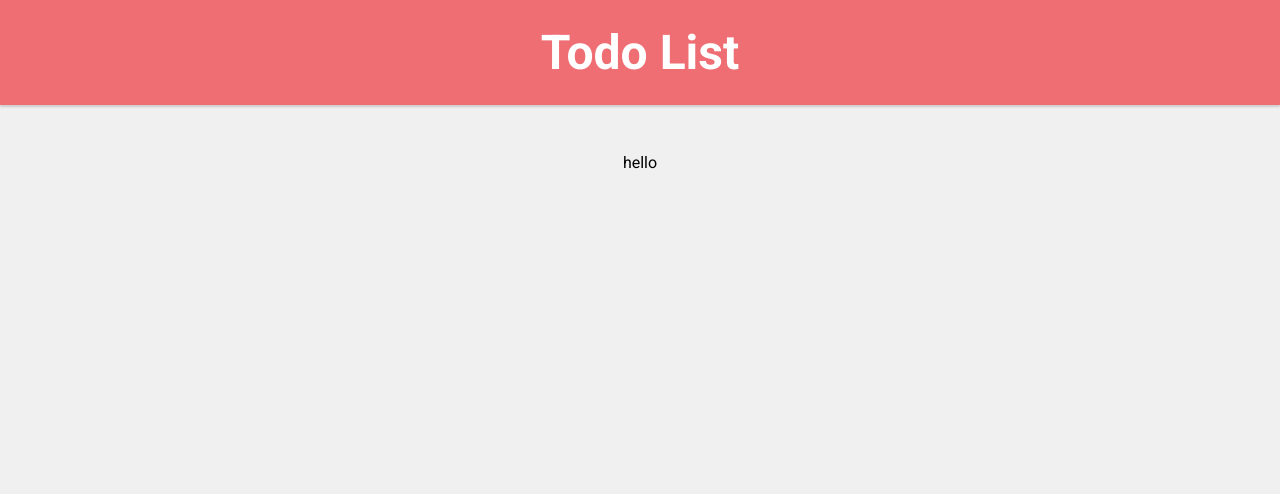
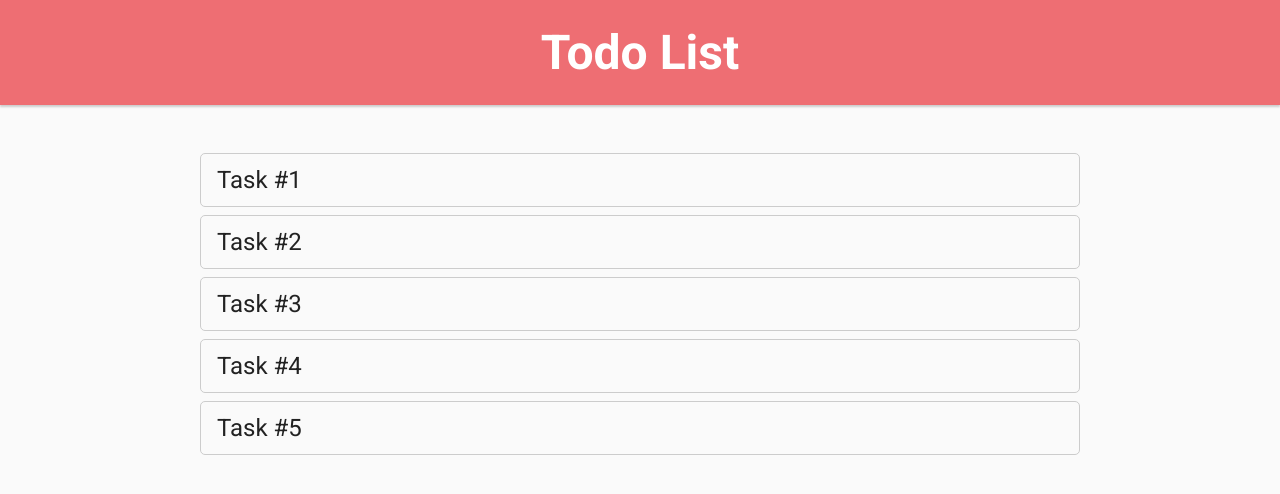
Before and after one commit to niftytyro/Todo-App-with-React, a React (Create React App) app: page / in a window 1280 px wide. Shown: the top 494 px of the page. Built offline with nearby package versions, Linux system fonts and the light colour scheme.

Commit message:
finalize todo-list component

```diff
--- a/src/App.css
+++ b/src/App.css
@@ -1,6 +1,6 @@
 .App {
   text-align: center;
-  background: #f0f0f0;
+  background: #fafafa;
   height: 100vh;
 }
 
--- a/src/App.js
+++ b/src/App.js
@@ -4,12 +4,17 @@ import HeaderComponent from "./Components/HeaderComponent";
 import TodosComponent from "./Components/Todos";
 
 class App extends Component {
+  state = {
+    tasks: ["Task #1", "Task #2", "Task #3", "Task #4", "Task #5"],
+  };
+
   render() {
+    let todosList = [...this.state.tasks];
     return (
       <div className="App">
         <HeaderComponent></HeaderComponent>
         <div className="todo-container">
-          <TodosComponent></TodosComponent>
+          <TodosComponent todosList={todosList}></TodosComponent>
         </div>
       </div>
     );
--- /dev/null
+++ b/src/Components/Todos.css
@@ -0,0 +1,13 @@
+ul.todos-list {
+  list-style-type: none;
+}
+
+li.todo-item {
+  font-size: 1.5rem;
+  color: #222222;
+  padding: 0.75rem 1rem;
+  border: 1px solid #cccccc;
+  border-radius: 5px;
+  margin: 0.5rem;
+  text-align: left;
+}
--- a/src/Components/Todos.js
+++ b/src/Components/Todos.js
@@ -1,7 +1,15 @@
 import React from "react";
+import "./Todos.css";
 
-const todos = () => {
-  return <div>hello</div>;
+const todos = (props) => {
+  var todosList = props.todosList.map((value, index) => {
+    return (
+      <li className="todo-item" key={index}>
+        {value}
+      </li>
+    );
+  });
+  return <ul className="todos-list">{todosList}</ul>;
 };
 
 export default todos;
```
